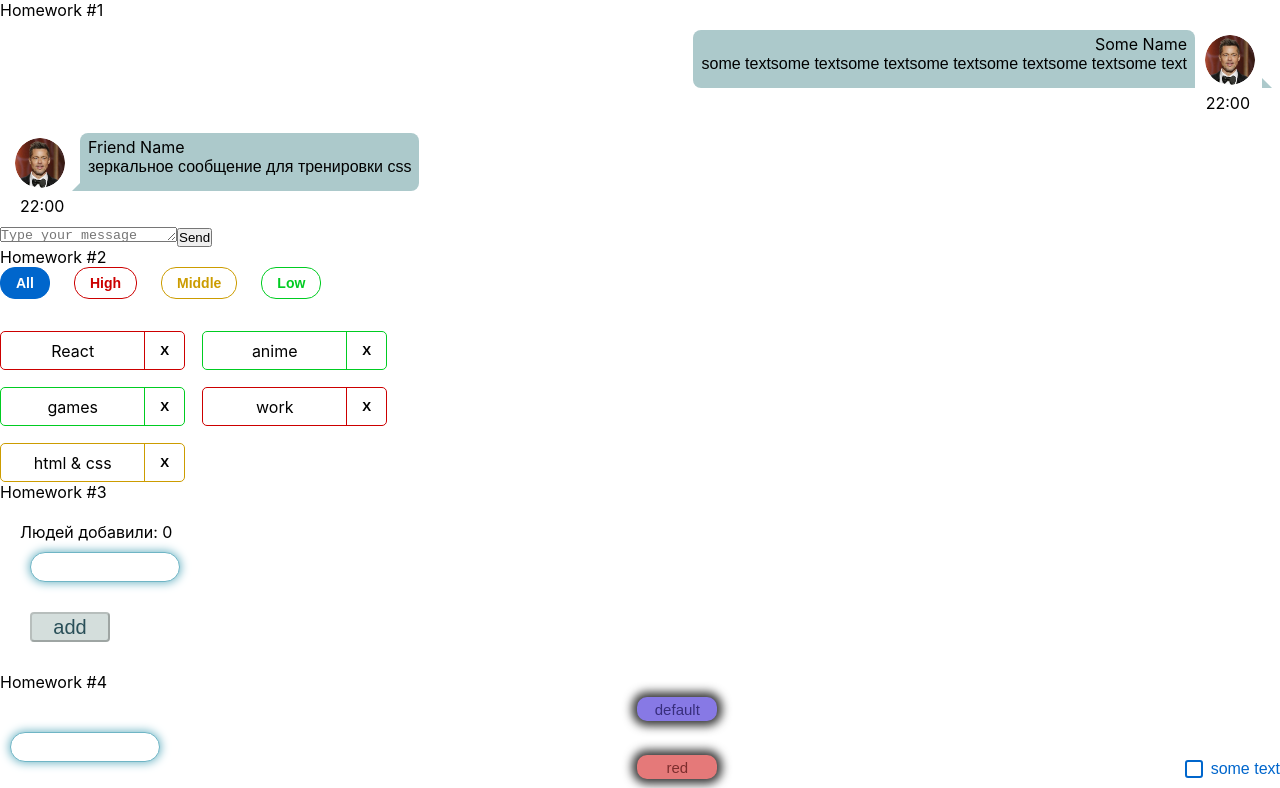
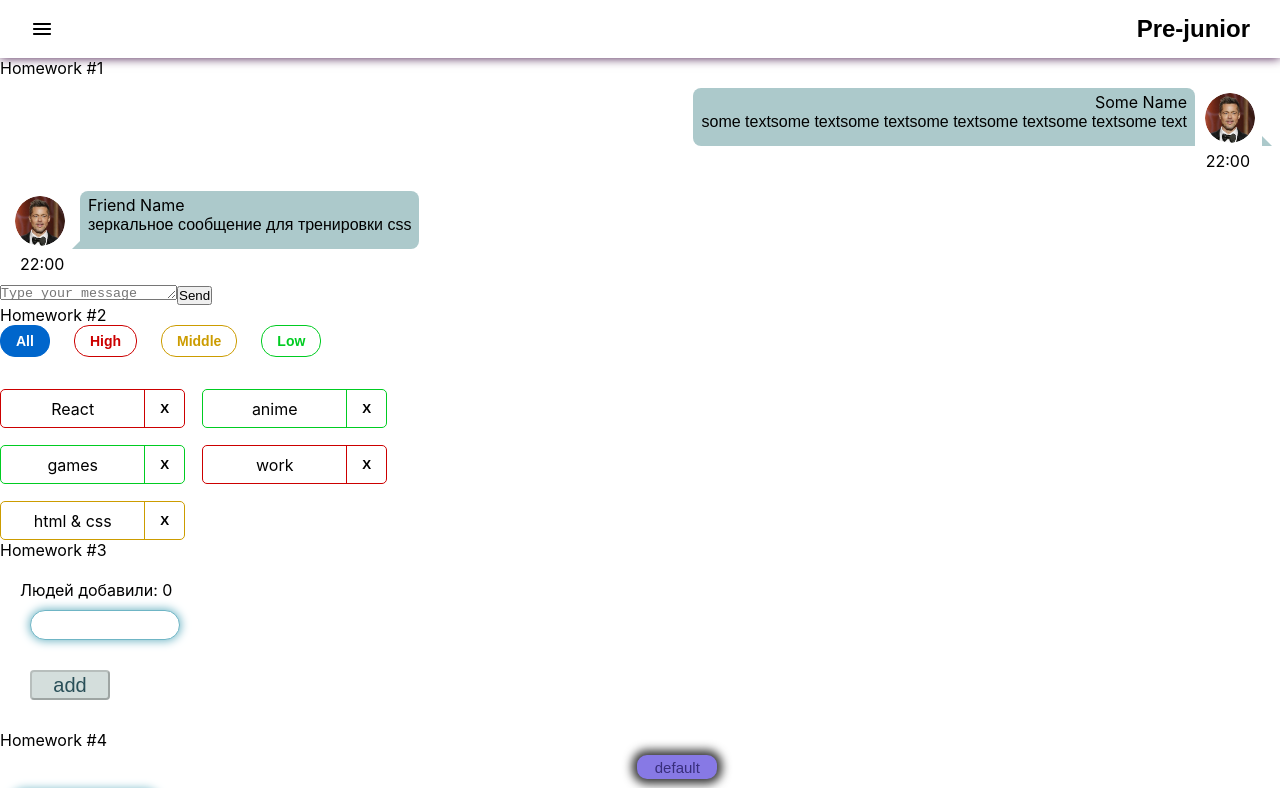
Before and after one commit to Red-K4tana/homework_2.0, a React (Create React App) app: page /#/pre-junior in a window 1280 px wide. Shown: the top 788 px of the page. Built offline with nearby package versions, Linux system fonts and the light colour scheme.

Commit message:
hw05 completed

```diff
--- a/src/s1-main/App.tsx
+++ b/src/s1-main/App.tsx
@@ -9,11 +9,11 @@ import HW5 from "../s2-homeworks/hw05/HW5";
 function App() {
     return (
         <div className={s.App}>
-            <HW1/>
-            {/*раскомментировать по ходу выполнения*/}
+            {/*<HW1/>
+            раскомментировать по ходу выполнения
             <HW2/>
             <HW3/>
-            <HW4/>
+            <HW4/>*/}
 
             {/*при выполнении дз 5 и более - закомментировать здесь дз 1-4, так как они есть внутри дз 5*/}
             <HW5/>
--- a/src/s2-homeworks/hw05/header/Header.module.css
+++ b/src/s2-homeworks/hw05/header/Header.module.css
@@ -2,7 +2,15 @@
 }
 
 .header {
+    display: flex;
+    flex-direction: row;
+    justify-content: space-between;
+    padding: 15px 30px;
+    box-shadow: 0 0 10px #431548;
 }
 
 .header h1 {
+    font-family: 'Montserrat', sans-serif;
+    font-weight: bold;
+    font-size: 1.5em;
 }
```
